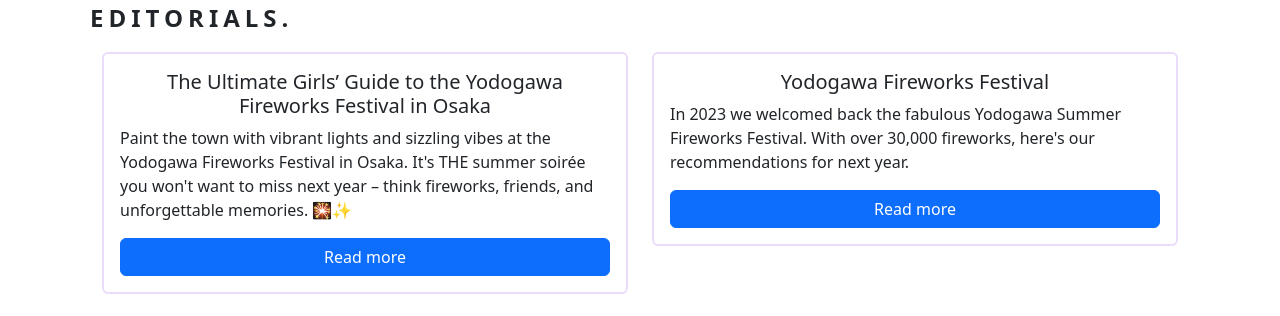
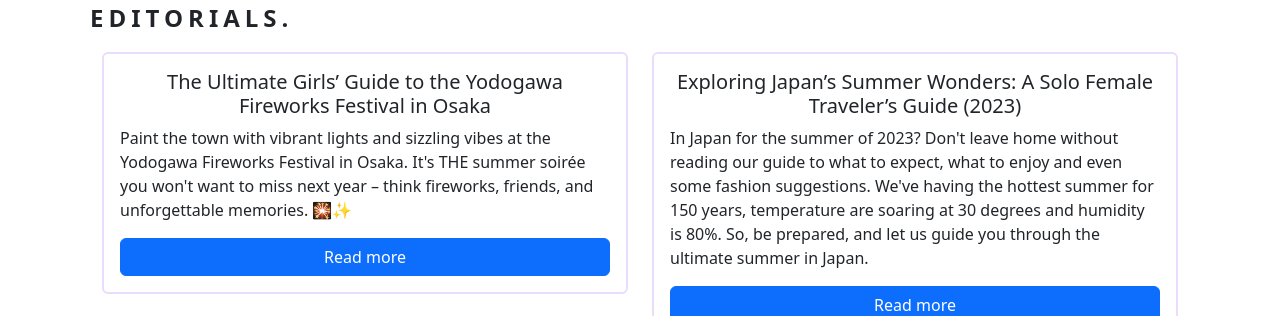
Before and after one commit to misskatiemarple/shelovestravel-react, a React (Create React App) app: page / in a window 1280 px wide. Shown: the part 3694-4010 px from the top of the page. Built offline with nearby package versions, Linux system fonts and the light colour scheme.

Commit message:
updated blog

```diff
--- a/src/editorials.js
+++ b/src/editorials.js
@@ -32,14 +32,21 @@ export default function editorials() {
             <div className="card">
               <div className="card-body">
                 <h5 className="card-title text-center">
-                  Yodogawa Fireworks Festival
+                  Exploring Japan’s Summer Wonders: A Solo Female Traveler’s
+                  Guide (2023)
                 </h5>
                 <p className="card-text">
-                  In 2023 we welcomed back the fabulous Yodogawa Summer
-                  Fireworks Festival. With over 30,000 fireworks, here's our
-                  recommendations for next year.
+                  In Japan for the summer of 2023? Don't leave home without
+                  reading our guide to what to expect, what to enjoy and even
+                  some fashion suggestions. We've having the hottest summer for
+                  150 years, temperature are soaring at 30 degrees and humidity
+                  is 80%. So, be prepared, and let us guide you through the
+                  ultimate summer in Japan.
                 </p>
-                <a href="#" class="btn btn-primary text-center">
+                <a
+                  href="https://medium.com/@misskatiemarple/exploring-japans-summer-wonders-a-solo-female-traveler-s-guide-2023-b4c255d6cb85"
+                  class="btn btn-primary text-center"
+                >
                   Read more
                 </a>
               </div>
```
